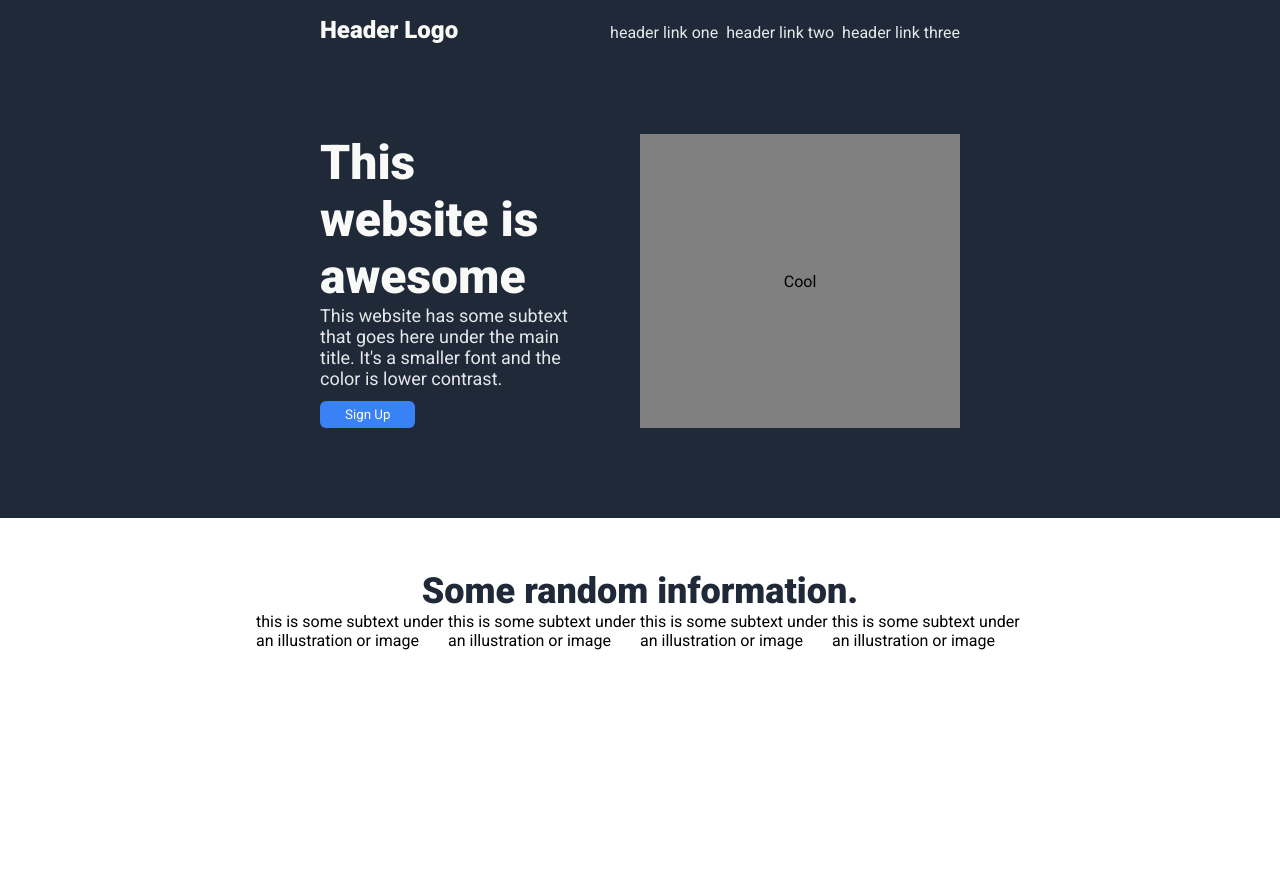
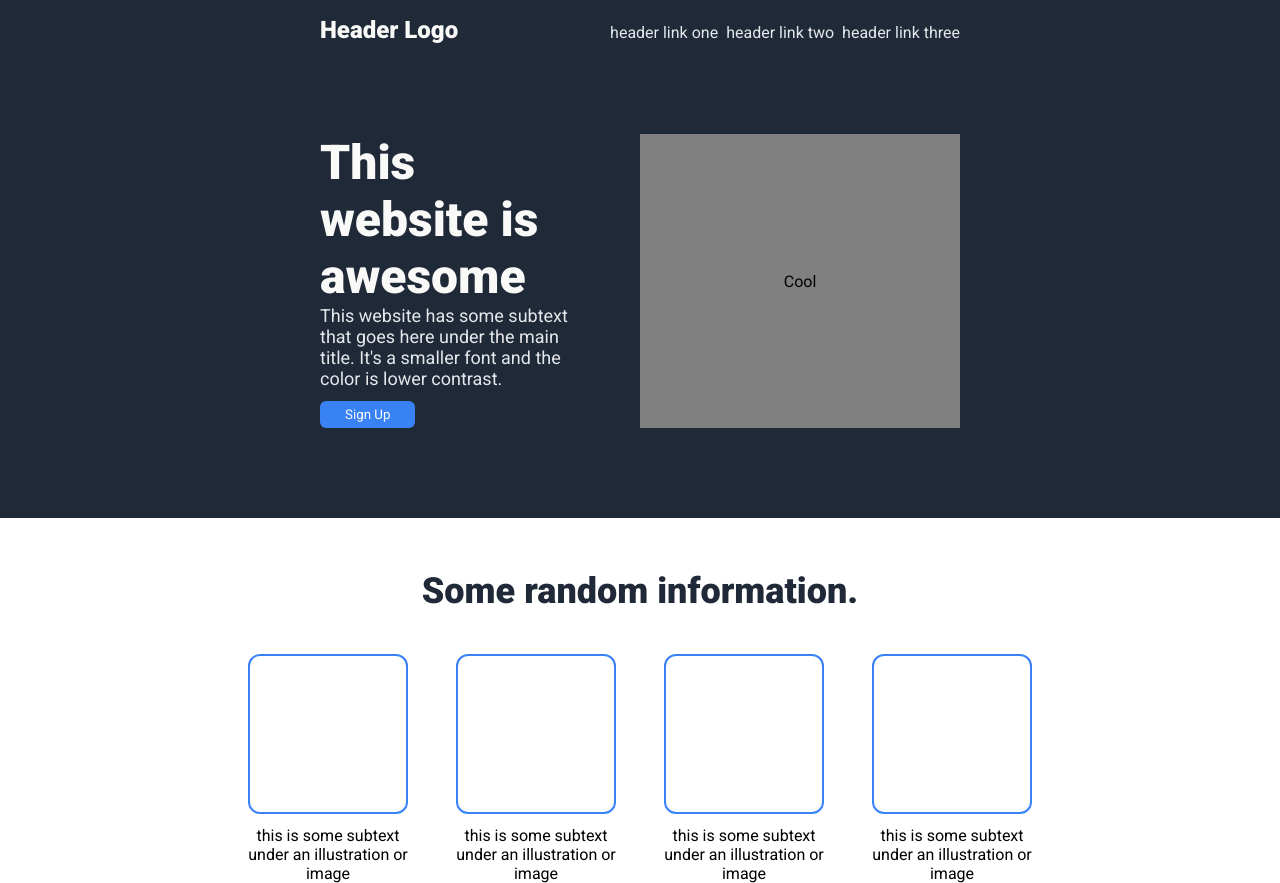
Before and after one commit to skutaada/foundations-landing-page, a plain HTML site: page index.html in a window 1280 px wide. Before the commit the page ends 800 px from the top, so only its background shows below. Drawn offline with Linux system fonts and the light colour scheme.

Commit message:
Information area styling

```diff
--- a/index.html
+++ b/index.html
@@ -33,20 +33,20 @@
     <div class="info">
       <h1 class="header">Some random information.</h1>
       <div class="area">
-        <div>
-          <div></div>
+        <div class="box-text">
+          <div class="box"></div>
           <p>this is some subtext under an illustration or image</p>
         </div>
-        <div>
-          <div></div>
+        <div class="box-text">
+          <div class="box"></div>
           <p>this is some subtext under an illustration or image</p>
         </div>
-        <div>
-          <div></div>
+        <div class="box-text">
+          <div class="box"></div>
           <p>this is some subtext under an illustration or image</p>
         </div>
-        <div>
-          <div></div>
+        <div class="box-text">
+          <div class="box"></div>
           <p>this is some subtext under an illustration or image</p>
         </div>
       </div>
--- a/styles.css
+++ b/styles.css
@@ -90,6 +90,23 @@
 .info .area {
   display: flex;
   justify-content: space-around;
+  margin-top: 42px;
+  gap: 48px;
+}
+
+.box-text {
+  width: 160px;
+}
+
+.box-text p {
+  text-align: center;
+  margin-top: 12px;
+}
+
+.box {
+  height: 160px;
+  border: 2px solid #3882f6;
+  border-radius: 12px;
 }
 
 .bg-blue {
```
